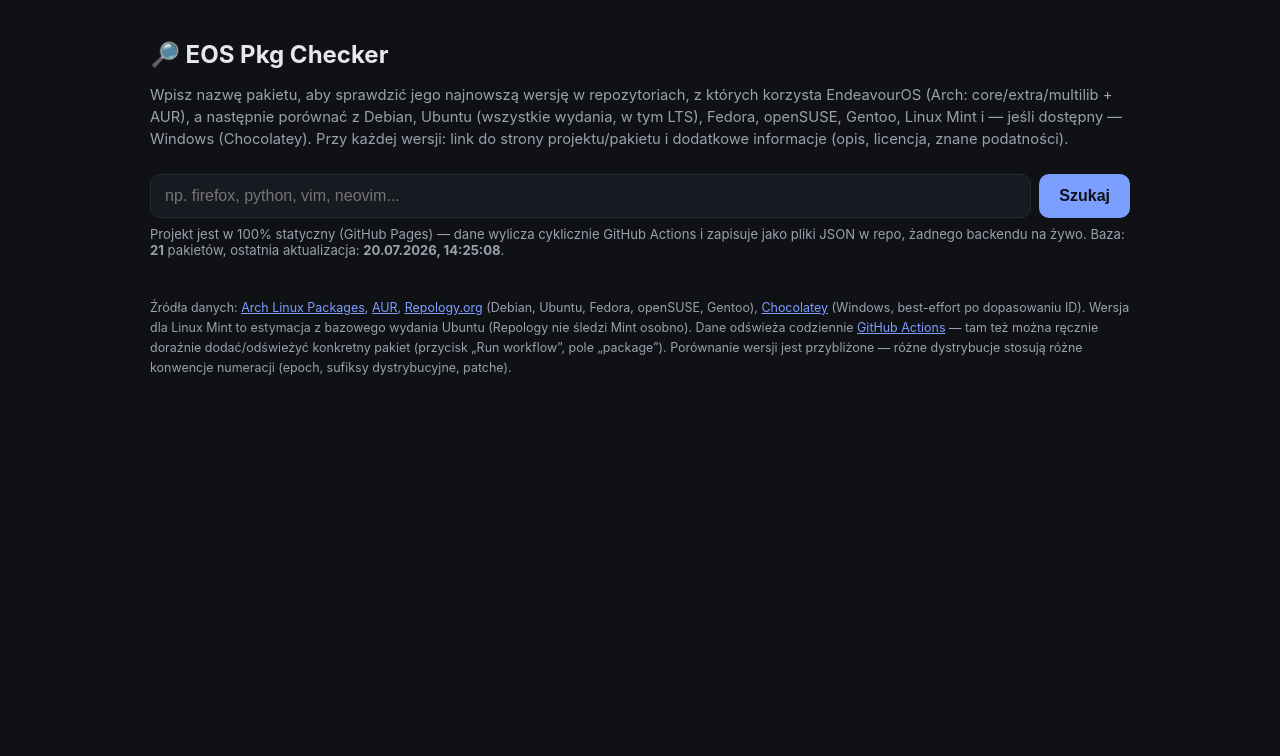
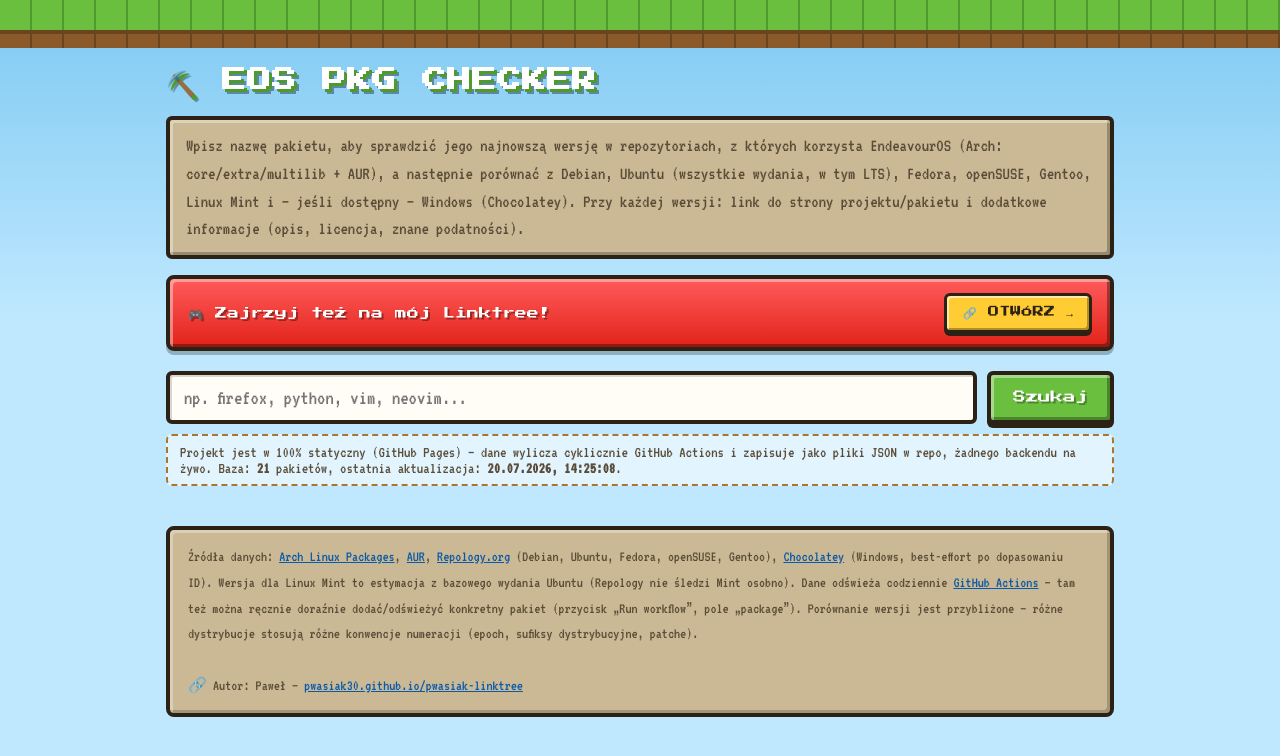
Before and after one commit to pwasiak30/endevour-package-checker, a website: page docs/index.html in a window 1280 px wide. Drawn offline with Linux system fonts and the light colour scheme.

Commit message:
Nowy styl strony w klimacie Roblox/Minecraft (pixel font, bloczkowe panele, kolory) + baner z Linktree

```diff
--- a/docs/index.html
+++ b/docs/index.html
@@ -4,94 +4,221 @@
 <meta charset="UTF-8" />
 <meta name="viewport" content="width=device-width, initial-scale=1.0" />
 <title>EOS Pkg Checker — wersje pakietow: EndeavourOS vs inne dystrybucje</title>
+<link rel="preconnect" href="https://fonts.googleapis.com">
+<link rel="preconnect" href="https://fonts.gstatic.com" crossorigin>
+<link href="https://fonts.googleapis.com/css2?family=Press+Start+2P&family=VT323&display=swap" rel="stylesheet">
 <style>
   :root {
-    --bg: #0f1115;
-    --bg-card: #171a21;
-    --border: #262a33;
-    --text: #e6e8ec;
-    --text-dim: #9aa1ad;
-    --accent: #7c9eff;
-    --green: #3ecf8e;
-    --yellow: #e6c260;
-    --red: #e6796a;
-    --grey: #5a6070;
+    --sky-top: #7ec9f2;
+    --sky-bottom: #bfe8ff;
+    --grass: #6abf3e;
+    --grass-dark: #4f9a2e;
+    --dirt: #8a5a2b;
+    --dirt-dark: #6b431e;
+    --stone: #9a9a9a;
+    --stone-dark: #5c5c5c;
+    --stone-light: #cfcfcf;
+    --panel: #cbb894;
+    --panel-dark: #3b2f22;
+    --wood: #a9762f;
+    --gold: #ffcc33;
+    --diamond: #4ec9f5;
+    --emerald: #3ecf8e;
+    --redstone: #e2231a;
+    --text: #2b2115;
+    --text-dim: #5a4c38;
+    --green: #2f9e4f;
+    --yellow: #e0a400;
+    --red: #d43c2e;
+    --grey: #6b6b6b;
+    --border: #2b2115;
   }
   * { box-sizing: border-box; }
+  html { image-rendering: pixelated; }
   body {
     margin: 0;
-    font-family: -apple-system, BlinkMacSystemFont, "Segoe UI", Roboto, Ubuntu, sans-serif;
-    background: var(--bg);
+    font-family: 'VT323', ui-monospace, monospace;
+    font-size: 19px;
     color: var(--text);
-    padding: 24px 16px 60px;
+    padding: 0 0 60px;
+    min-height: 100vh;
+    background:
+      linear-gradient(var(--sky-top), var(--sky-bottom) 320px, var(--sky-bottom) 100%);
+    background-attachment: fixed;
   }
-  .wrap { max-width: 980px; margin: 0 auto; }
-  h1 { font-size: 1.5rem; margin-bottom: 4px; }
-  .subtitle { color: var(--text-dim); font-size: 0.92rem; margin-bottom: 24px; line-height: 1.5; }
-  form { display: flex; gap: 8px; margin-bottom: 8px; }
+  .skyband {
+    height: 34px;
+    width: 100%;
+    background:
+      repeating-linear-gradient(90deg, var(--grass) 0 30px, var(--grass-dark) 30px 32px);
+    border-bottom: 4px solid var(--dirt-dark);
+  }
+  .dirtband {
+    height: 14px;
+    width: 100%;
+    background: repeating-linear-gradient(90deg, var(--dirt) 0 30px, var(--dirt-dark) 30px 32px);
+    margin-bottom: 20px;
+  }
+  .wrap { max-width: 980px; margin: 0 auto; padding: 0 16px; }
+  h1 {
+    font-family: 'Press Start 2P', monospace;
+    font-size: 1.5rem;
+    margin: 18px 0 14px;
+    color: #fff;
+    text-shadow: 3px 3px 0 var(--grass-dark), 3px 3px 0 var(--grass-dark), 5px 5px 0 rgba(0,0,0,0.35);
+    letter-spacing: 1px;
+  }
+  .subtitle {
+    color: var(--text-dim);
+    font-size: 1.15rem;
+    margin-bottom: 16px;
+    line-height: 1.5;
+    background: var(--panel);
+    border: 4px solid var(--border);
+    box-shadow: inset 3px 3px 0 rgba(255,255,255,0.35), inset -3px -3px 0 rgba(0,0,0,0.25);
+    border-radius: 6px;
+    padding: 12px 16px;
+  }
+  .linktree-banner {
+    display: flex;
+    align-items: center;
+    justify-content: space-between;
+    gap: 12px;
+    flex-wrap: wrap;
+    background: linear-gradient(180deg, #ff5b5b, var(--redstone));
+    border: 4px solid var(--border);
+    box-shadow: inset 3px 3px 0 rgba(255,255,255,0.4), inset -3px -3px 0 rgba(0,0,0,0.35), 0 4px 0 rgba(0,0,0,0.25);
+    border-radius: 8px;
+    padding: 14px 18px;
+    margin-bottom: 20px;
+    color: #fff;
+  }
+  .linktree-banner .lt-text {
+    font-family: 'Press Start 2P', monospace;
+    font-size: 0.75rem;
+    line-height: 1.7;
+    text-shadow: 2px 2px 0 rgba(0,0,0,0.35);
+  }
+  .linktree-banner a.lt-btn {
+    font-family: 'Press Start 2P', monospace;
+    font-size: 0.7rem;
+    text-decoration: none;
+    color: var(--text);
+    background: var(--gold);
+    border: 3px solid var(--border);
+    box-shadow: inset 2px 2px 0 rgba(255,255,255,0.6), inset -2px -2px 0 rgba(0,0,0,0.3), 0 3px 0 var(--border);
+    border-radius: 6px;
+    padding: 10px 16px;
+    white-space: nowrap;
+    transition: transform 0.05s;
+  }
+  .linktree-banner a.lt-btn:hover { filter: brightness(1.08); }
+  .linktree-banner a.lt-btn:active { transform: translateY(3px); box-shadow: inset 2px 2px 0 rgba(255,255,255,0.6), inset -2px -2px 0 rgba(0,0,0,0.3); }
+
+  form { display: flex; gap: 10px; margin-bottom: 10px; }
   input[type="text"] {
     flex: 1;
     padding: 12px 14px;
-    border-radius: 10px;
-    border: 1px solid var(--border);
-    background: var(--bg-card);
+    border-radius: 6px;
+    border: 4px solid var(--border);
+    background: #fffdf5;
     color: var(--text);
+    font-family: 'VT323', monospace;
+    font-size: 1.3rem;
+    box-shadow: inset 2px 2px 0 rgba(0,0,0,0.15);
+  }
+  input[type="text"]:focus { outline: 3px solid var(--diamond); }
+  button {
+    padding: 12px 22px;
+    border-radius: 6px;
+    border: 4px solid var(--border);
+    background: var(--grass);
+    color: #fff;
+    font-family: 'Press Start 2P', monospace;
+    font-size: 0.78rem;
+    cursor: pointer;
+    text-shadow: 2px 2px 0 rgba(0,0,0,0.3);
+    box-shadow: inset 3px 3px 0 rgba(255,255,255,0.4), inset -3px -3px 0 rgba(0,0,0,0.3), 0 4px 0 var(--border);
+  }
+  button:hover:not(:disabled) { filter: brightness(1.1); }
+  button:active:not(:disabled) { transform: translateY(4px); box-shadow: inset 3px 3px 0 rgba(255,255,255,0.4), inset -3px -3px 0 rgba(0,0,0,0.3); }
+  button:disabled { opacity: 0.55; cursor: default; }
+  .hint {
+    color: var(--text-dim);
     font-size: 1rem;
+    margin-bottom: 24px;
+    background: rgba(255,255,255,0.55);
+    border: 2px dashed var(--wood);
+    border-radius: 6px;
+    padding: 8px 12px;
   }
-  input[type="text"]:focus { outline: 2px solid var(--accent); }
-  button {
-    padding: 12px 20px;
-    border-radius: 10px;
-    border: none;
-    background: var(--accent);
-    color: #0f1115;
-    font-weight: 600;
-    cursor: pointer;
-    font-size: 1rem;
-  }
-  button:disabled { opacity: 0.6; cursor: default; }
-  .hint { color: var(--text-dim); font-size: 0.82rem; margin-bottom: 24px; }
-  .status { color: var(--text-dim); margin: 20px 0; }
+  .status { color: var(--text-dim); margin: 20px 0; font-size: 1.2rem; }
   .error-box {
-    background: #2a1a1a; border: 1px solid #5a2a2a; color: var(--red);
-    padding: 12px 14px; border-radius: 10px; margin: 16px 0; font-size: 0.9rem;
+    background: #fde2df; border: 4px solid var(--redstone); color: #7a1a12;
+    padding: 12px 14px; border-radius: 6px; margin: 16px 0; font-size: 1.05rem;
+    box-shadow: inset 2px 2px 0 rgba(255,255,255,0.5);
   }
   .card {
-    background: var(--bg-card);
-    border: 1px solid var(--border);
-    border-radius: 14px;
+    background: var(--panel);
+    border: 4px solid var(--border);
+    box-shadow: inset 3px 3px 0 rgba(255,255,255,0.35), inset -3px -3px 0 rgba(0,0,0,0.25), 0 4px 0 rgba(0,0,0,0.2);
+    border-radius: 8px;
     padding: 18px 20px;
-    margin-bottom: 16px;
+    margin-bottom: 20px;
   }
   .card h2 {
-    font-size: 1.05rem; margin: 0 0 12px; display: flex; align-items: center; gap: 8px;
+    font-family: 'Press Start 2P', monospace;
+    font-size: 0.85rem;
+    margin: 0 0 14px;
+    display: flex; align-items: center; gap: 10px; flex-wrap: wrap;
+    color: var(--panel-dark);
   }
   .ref-badge {
-    font-size: 0.7rem; background: var(--accent); color: #0f1115; padding: 2px 8px;
-    border-radius: 999px; font-weight: 700; text-transform: uppercase; letter-spacing: 0.03em;
+    font-family: 'Press Start 2P', monospace;
+    font-size: 0.55rem; background: var(--diamond); color: #05303d; padding: 4px 8px;
+    border: 2px solid var(--border); border-radius: 4px; text-transform: uppercase; letter-spacing: 0.03em;
   }
-  table { width: 100%; border-collapse: collapse; font-size: 0.9rem; }
-  th, td { text-align: left; padding: 7px 8px; border-bottom: 1px solid var(--border); }
-  th { color: var(--text-dim); font-weight: 500; font-size: 0.78rem; text-transform: uppercase; letter-spacing: 0.03em; }
+  table { width: 100%; border-collapse: collapse; font-size: 1.1rem; }
+  th, td { text-align: left; padding: 8px 8px; border-bottom: 2px solid rgba(43,33,21,0.25); }
+  th {
+    color: var(--panel-dark); font-family: 'Press Start 2P', monospace; font-weight: 400;
+    font-size: 0.55rem; text-transform: uppercase; letter-spacing: 0.03em;
+  }
   tr:last-child td { border-bottom: none; }
-  .ver { font-family: ui-monospace, SFMono-Regular, Menlo, Consolas, monospace; font-size: 0.88rem; }
+  tr:hover td { background: rgba(255,255,255,0.25); }
+  .ver { font-family: 'VT323', monospace; font-size: 1.15rem; }
   .badge {
-    display: inline-block; padding: 2px 8px; border-radius: 999px; font-size: 0.72rem; font-weight: 600;
+    display: inline-block; padding: 3px 9px; border-radius: 4px; font-size: 0.62rem; font-weight: 700;
+    font-family: 'Press Start 2P', monospace; border: 2px solid var(--border); text-transform: uppercase;
   }
-  .badge.newest { background: rgba(62,207,142,0.15); color: var(--green); }
-  .badge.older { background: rgba(230,194,96,0.15); color: var(--yellow); }
-  .badge.unknown { background: rgba(90,96,112,0.2); color: var(--grey); }
-  .lts { font-size: 0.68rem; background: rgba(124,158,255,0.15); color: var(--accent); padding: 1px 6px; border-radius: 6px; margin-left: 6px; }
-  .estimated { color: var(--text-dim); font-style: italic; font-size: 0.8rem; }
-  .empty { color: var(--text-dim); font-style: italic; font-size: 0.88rem; }
-  footer { margin-top: 40px; color: var(--text-dim); font-size: 0.78rem; line-height: 1.6; }
-  a { color: var(--accent); }
-  .note { color: var(--text-dim); font-size: 0.8rem; margin-top: 8px; }
+  .badge.newest { background: var(--emerald); color: #053a20; }
+  .badge.older { background: var(--gold); color: #4a2e00; }
+  .badge.unknown { background: var(--stone-light); color: #2b2b2b; }
+  .lts {
+    font-family: 'Press Start 2P', monospace; font-size: 0.5rem; background: var(--diamond); color: #05303d;
+    padding: 2px 6px; border: 2px solid var(--border); border-radius: 4px; margin-left: 6px;
+  }
+  .estimated { color: var(--text-dim); font-style: italic; font-size: 0.95rem; }
+  .empty { color: var(--text-dim); font-style: italic; font-size: 1.1rem; }
+  footer {
+    margin-top: 40px; color: var(--text-dim); font-size: 0.95rem; line-height: 1.7;
+    background: var(--panel); border: 4px solid var(--border); border-radius: 8px; padding: 14px 18px;
+    box-shadow: inset 3px 3px 0 rgba(255,255,255,0.3), inset -3px -3px 0 rgba(0,0,0,0.2);
+  }
+  a { color: #0a5aa8; }
+  a:hover { color: var(--redstone); }
+  .note { color: var(--text-dim); font-size: 1rem; margin-top: 8px; }
+  code {
+    background: rgba(0,0,0,0.08); border: 1px solid rgba(0,0,0,0.2); border-radius: 3px;
+    padding: 0 4px; font-family: 'VT323', monospace; font-size: 1.05em;
+  }
 </style>
 </head>
 <body>
+<div class="skyband"></div>
+<div class="dirtband"></div>
 <div class="wrap">
-  <h1>🔎 EOS Pkg Checker</h1>
+  <h1>⛏️ EOS PKG CHECKER</h1>
   <p class="subtitle">
     Wpisz nazwę pakietu, aby sprawdzić jego najnowszą wersję w repozytoriach, z których
     korzysta EndeavourOS (Arch: core/extra/multilib + AUR), a następnie porównać
@@ -99,6 +226,12 @@
     i — jeśli dostępny — Windows (Chocolatey). Przy każdej wersji: link do strony projektu/pakietu
     i dodatkowe informacje (opis, licencja, znane podatności).
   </p>
+
+  <div class="linktree-banner">
+    <div class="lt-text">🎮 Zajrzyj też na mój&nbsp;Linktree!</div>
+    <a class="lt-btn" href="https://pwasiak30.github.io/pwasiak-linktree/" target="_blank" rel="noopener">🔗 OTWÓRZ →</a>
+  </div>
+
   <form id="searchForm">
     <input type="text" id="pkgInput" list="pkgList" placeholder="np. firefox, python, vim, neovim..." autocomplete="off" autocapitalize="off" spellcheck="false" />
     <datalist id="pkgList"></datalist>
@@ -121,6 +254,8 @@
     Dane odświeża codziennie <a href="https://github.com/pwasiak30/endevour-package-checker/actions/workflows/update-data.yml" target="_blank" rel="noopener">GitHub Actions</a> —
     tam też można ręcznie doraźnie dodać/odświeżyć konkretny pakiet (przycisk „Run workflow”, pole „package”).
     Porównanie wersji jest przybliżone — różne dystrybucje stosują różne konwencje numeracji (epoch, sufiksy dystrybucyjne, patche).
+    <br /><br />
+    🔗 Autor: Paweł — <a href="https://pwasiak30.github.io/pwasiak-linktree/" target="_blank" rel="noopener">pwasiak30.github.io/pwasiak-linktree</a>
   </footer>
 </div>
 
@@ -178,8 +313,22 @@
   }[c]));
 }
 
+function stripMarkdown(s) {
+  if (!s) return '';
+  return s
+    .replace(/^#{1,6}\s*/gm, '')
+    .replace(/^\s*[-*]\s+/gm, '')
+    .replace(/\*\*([^*]+)\*\*/g, '$1')
+    .replace(/`([^`]+)`/g, '$1')
+    .replace(/\[([^\]]+)\]\([^)]+\)/g, '$1')
+    .replace(/\s*\n+\s*/g, ' ')
+    .replace(/\s{2,}/g, ' ')
+    .trim();
+}
+
 function truncate(s, n) {
   if (!s) return '';
+  s = stripMarkdown(s);
   return s.length > n ? s.slice(0, n).trim() + '…' : s;
 }
 
```
